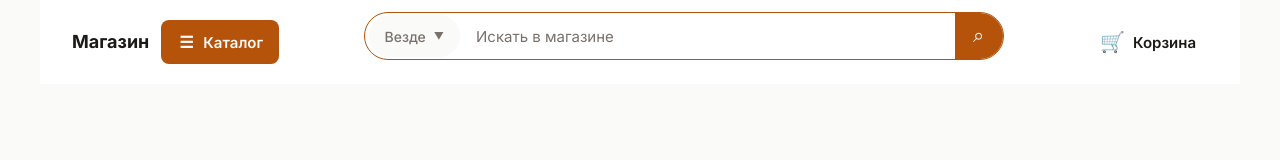
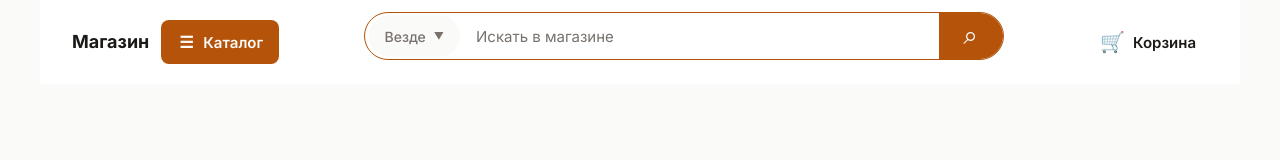
Before and after one commit to NURZHAN0V/shopstack-web, a website with bundled scripts: page cart.html in a window 1280 px wide. Shown: the top 160 px of the page. Built offline with nearby package versions, Linux system fonts and the light colour scheme; no server answers.

Commit message:
Витрина: шире кнопка поиска и крупнее иконка.

```diff
--- a/scss/_search-widget.scss
+++ b/scss/_search-widget.scss
@@ -199,7 +199,8 @@
   &__submit {
     flex-shrink: 0;
     align-self: stretch;
-    width: var(--search-bar-height);
+    width: calc(var(--search-bar-height) + 16px);
+    min-width: 60px;
     margin: 0;
     border: none;
     background: $color-primary;
@@ -218,7 +219,7 @@
 
   &__submit-icon {
     display: inline-flex;
-    font-size: 1.25rem;
+    font-size: 1.625rem;
     line-height: 1;
   }
 
```
Also changed, not shown: css/main.css.
